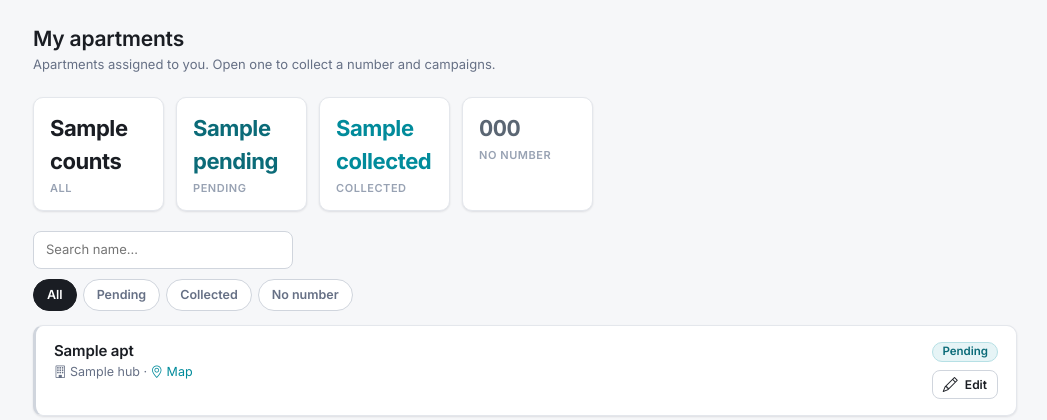
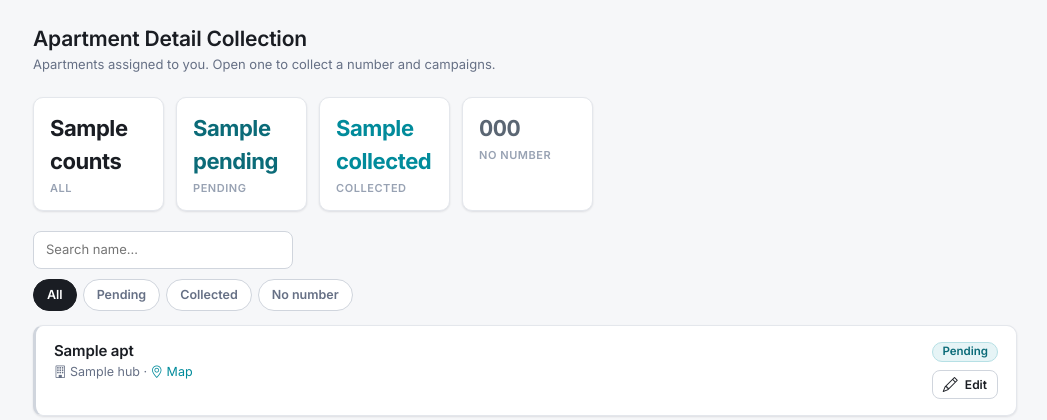
Before and after one commit to iztri/partment-portal, a Flask app: template templates/btl/dashboard.html in a window 1280 px wide. Shown: the top 420 px of the page, without its empty margins (233-1280 px from the left). Run offline with Flask 3, Linux system fonts and the light colour scheme; the template is opened without the code that fills it: most values are stand-ins (such as "Sample title", 1, 10 or a date in 2020).

Commit message:
BTL: rename 'My apartments' to 'Apartment Detail Collection'
Co-Authored-By: Claude Sonnet 5 <noreply@anthropic.com>

```diff
--- a/templates/base.html
+++ b/templates/base.html
@@ -197,7 +197,7 @@
         <a href="/marketing/team" class="nav-link {{ 'active' if active == 'team' }}"><i class="bi bi-people"></i>Team</a>
         <a href="/marketing/trash" class="nav-link {{ 'active' if active == 'trash' }}"><i class="bi bi-trash3"></i>Trash</a>
       {% else %}
-        <a href="/btl" class="nav-link {{ 'active' if active == 'dashboard' }}"><i class="bi bi-grid-1x2"></i>My apartments</a>
+        <a href="/btl" class="nav-link {{ 'active' if active == 'dashboard' }}"><i class="bi bi-grid-1x2"></i>Apartment Detail Collection</a>
       {% endif %}
     </nav>
     <div class="sidebar-foot">
--- a/templates/btl/dashboard.html
+++ b/templates/btl/dashboard.html
@@ -1,5 +1,5 @@
 {% extends "base.html" %}
-{% block title %}My apartments · Apartment Portal{% endblock %}
+{% block title %}Apartment Detail Collection · Apartment Portal{% endblock %}
 
 {% block extra_css %}
 <style>
@@ -17,7 +17,7 @@
 
 {% block content %}
 <div class="page-head">
-  <h1>My apartments</h1>
+  <h1>Apartment Detail Collection</h1>
   <p>Apartments assigned to you. Open one to collect a number and campaigns.</p>
 </div>
 
```
